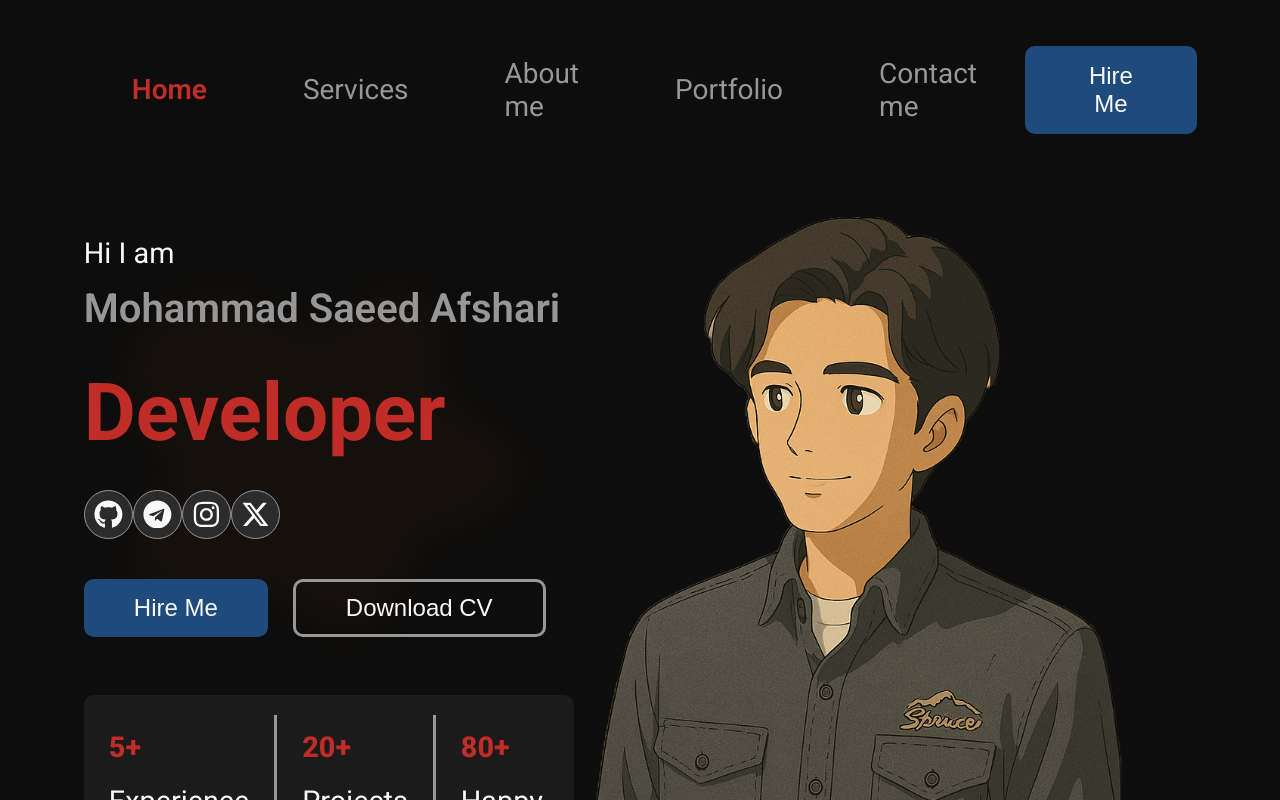
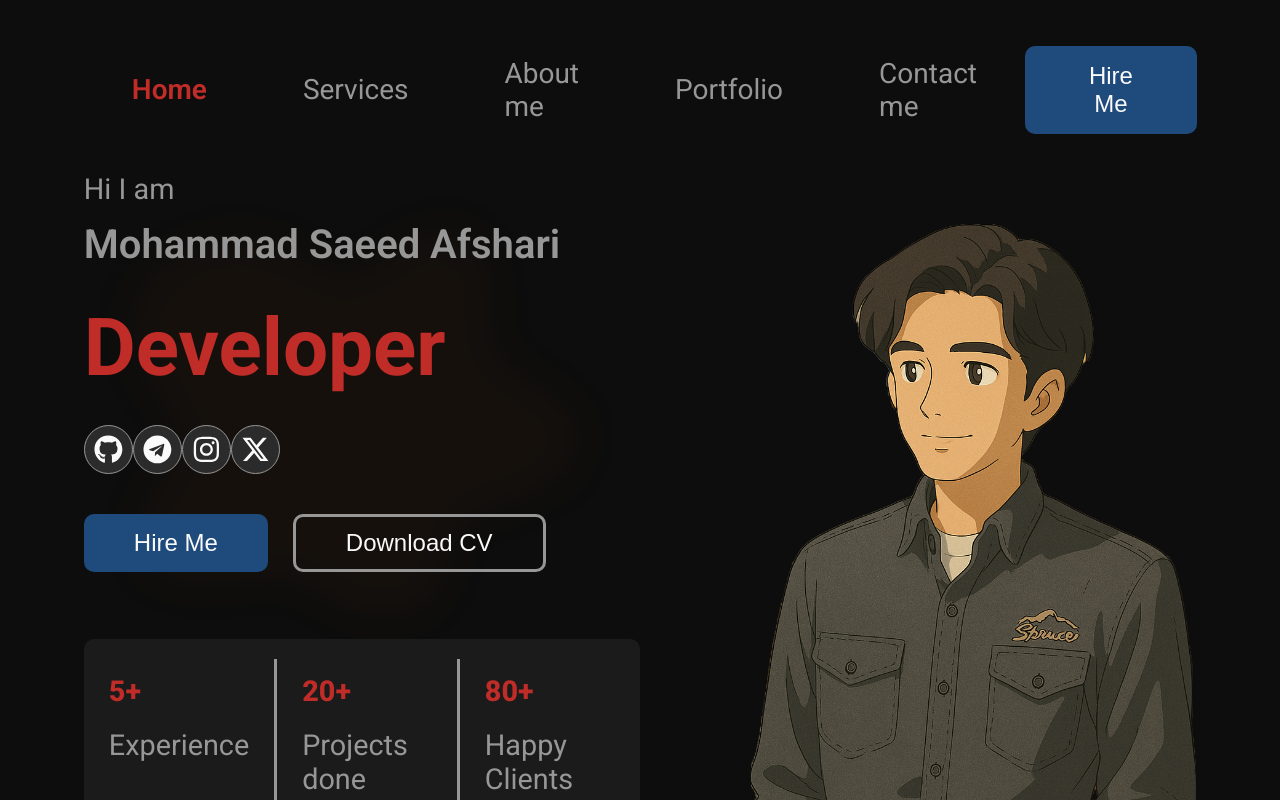
Before and after one commit to MSaeedAfshari/portfolio, a Next.js app: page / in a window 1280 px wide. Shown: the top 800 px of the page. Built offline with nearby package versions, Linux system fonts and the light colour scheme.

Commit message:
update personal card component

```diff
--- a/components/Header/PersonalCard/PersonalCard.js
+++ b/components/Header/PersonalCard/PersonalCard.js
@@ -7,7 +7,7 @@ export default function PersonalCard() {
   return (
     <div className={styles.cardContainer}>
       <div className={styles.textContainer}>
-        <span>Hi I am</span>
+        <span className={styles.textSpan}>Hi I am</span>
         <h2>Mohammad Saeed Afshari</h2>
         <h1>Developer</h1>
         <div className={styles.iconContainer}>
@@ -39,15 +39,15 @@ export default function PersonalCard() {
         <div className={styles.xpContainer}>
           <div className={styles.xpTextContainer}>
             <span className={styles.xpNum}>5+</span>
-            <span>Experience</span>
+            <span className={styles.textSpan}>Experience</span>
           </div>
           <div className={styles.xpTextContainerMid}>
             <span className={styles.xpNum}>20+</span>
-            <span>Projects done</span>
+            <span className={styles.textSpan}>Projects done</span>
           </div>
           <div className={styles.xpTextContainer}>
             <span className={styles.xpNum}>80+</span>
-            <span>Happy Clients</span>
+            <span className={styles.textSpan}>Happy Clients</span>
           </div>
         </div>
       </div>
--- a/styles/prsonalcard.module.css
+++ b/styles/prsonalcard.module.css
@@ -128,7 +128,15 @@
     border-right: 3px solid var(--dark_Text_secondary);
 }
 
-.profileContainer img{
-    width: 90%;
+.textSpan{
+    color: var(--dark_Text_secondary);
+}
+
+.profileContainer{
+    width: 40%;
     margin-top: 40px;
 }
+
+.profileContainer img{
+    width: 100%;
+}
```
Also changed, not shown: public/Images/avatar.png.
